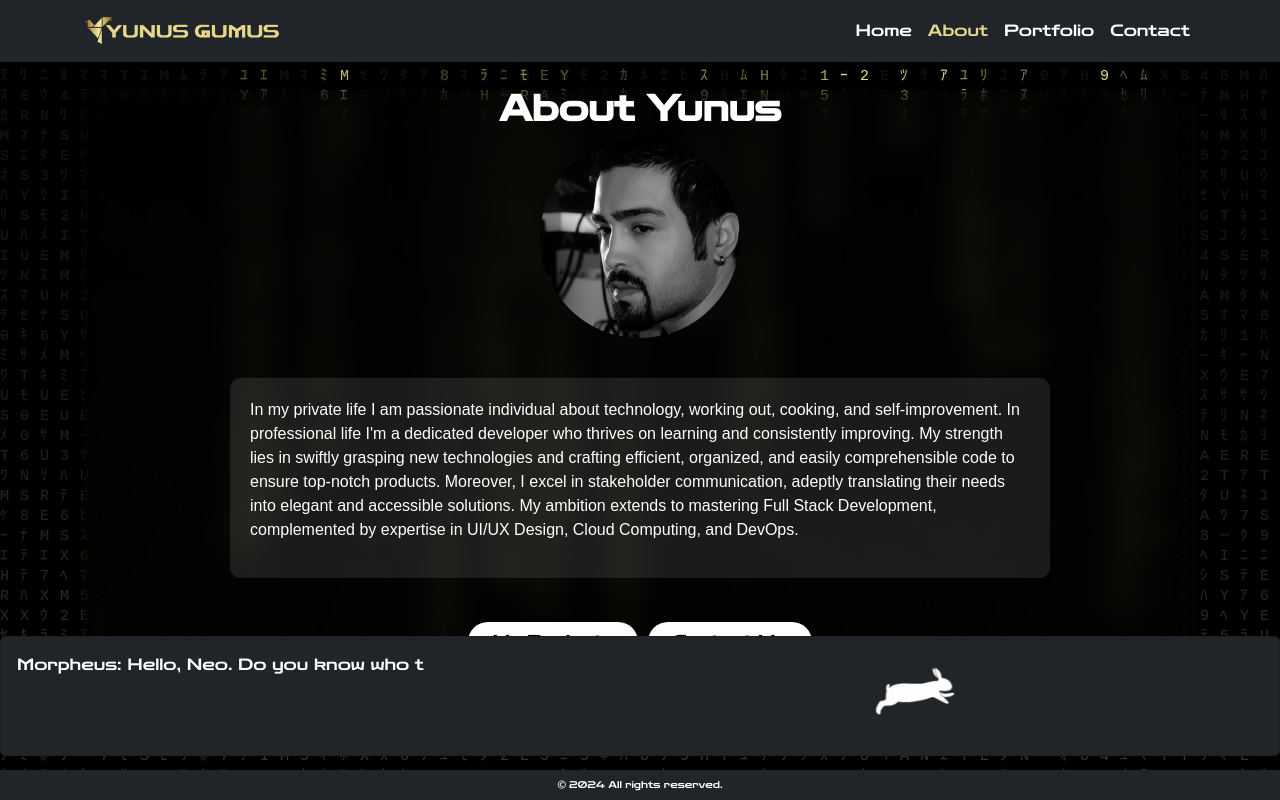
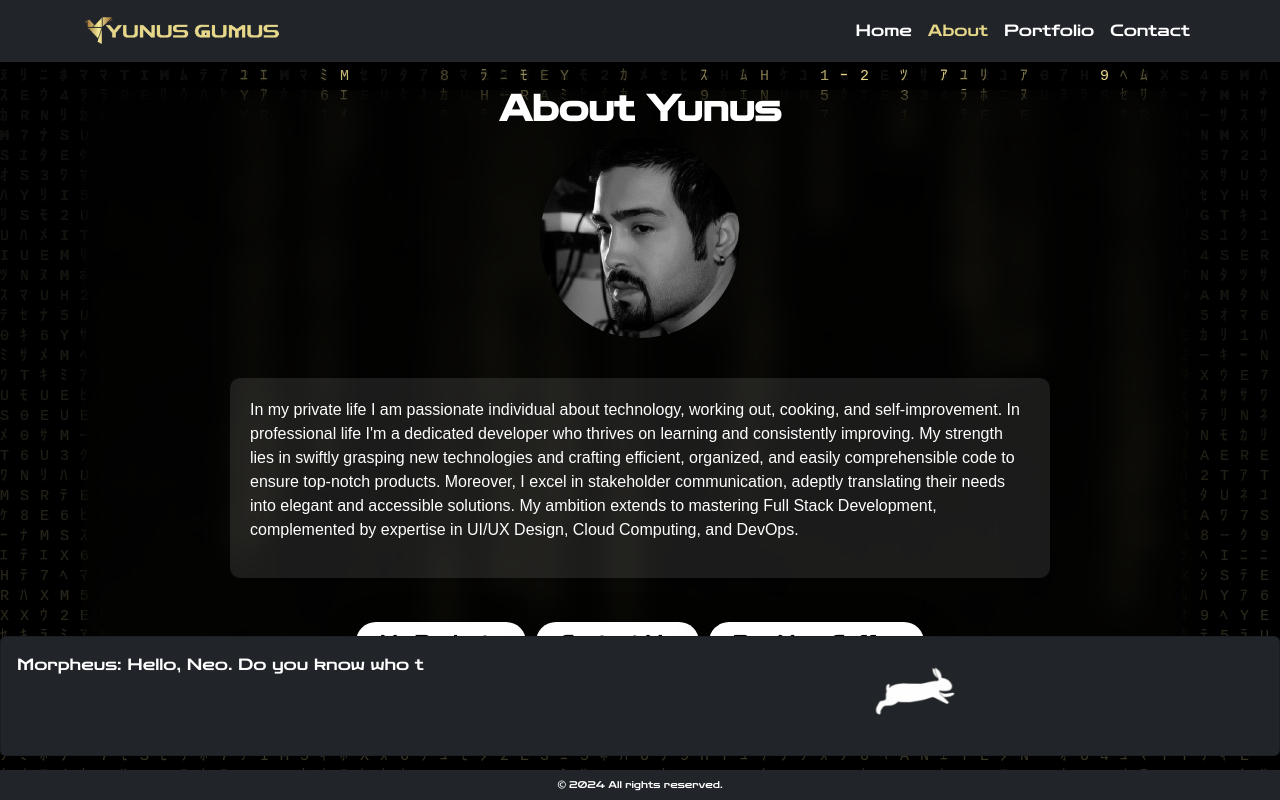
Before and after one commit to yemregumus/pfSite, a Next.js app: page /about in a window 1280 px wide. Built offline with nearby package versions, Linux system fonts and the light colour scheme.

Commit message:
Added functionality to open links in new tab on ProjectCard and CustomButton component as well as BuyMeACoffee button.

```diff
--- a/src/pages/about.js
+++ b/src/pages/about.js
@@ -32,6 +32,7 @@ export default function AboutMe() {
           <div className="buttons-container">
             <CustomButton href="/portfolio" text="My Projects" />
             <CustomButton href="/contact" text="Contact Me" />
+            <CustomButton href="https://buymeacoffee.com/yunusgumus" text="Buy Me a Coffee" />
           </div>
         </div>
       </motion.section>
--- a/src/pages/components/CustomButton.js
+++ b/src/pages/components/CustomButton.js
@@ -21,9 +21,9 @@ const CustomButton = ({ href, text, type = "button", onClick }) => {
   );
 
   return href ? (
-    <Link href={href} passHref={true}>
+    <a href={href} target="_blank" rel="noopener noreferrer">
       {buttonComponent}
-    </Link>
+    </a>
   ) : (
     buttonComponent
   );
--- a/src/pages/components/ProjectCard.js
+++ b/src/pages/components/ProjectCard.js
@@ -16,7 +16,7 @@ const ProjectCard = ({ name, description, githubRepo, deploymentLink, imagePath
           </p>
         </div>
         <div className="flex space-x-4">
-          <a href={githubRepo} className="text-green-500 font-semibold hover:text-green-600">
+          <a href={githubRepo} className="text-green-500 font-semibold hover:text-green-600" target="_blank" rel="noopener noreferrer">
             Link To GitHub Repo
           </a>
         </div>
--- a/src/pages/portfolio.js
+++ b/src/pages/portfolio.js
@@ -78,7 +78,6 @@ const Portfolio = () => {
                 name={project.name}
                 description={project.description}
                 githubRepo={project.githubRepo}
-                deploymentLink={project.deploymentLink}
                 imagePath={project.imagePath} // Use imageSrc instead of imagePath
               />
             </div>
```
